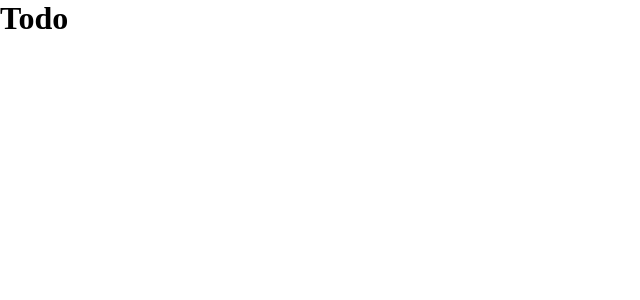
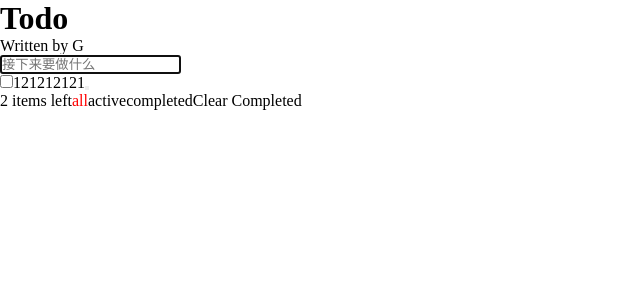
Before and after one commit to koory1st/vue-webpack, a Vue app: page / in a window 1280 px wide. Shown: the top 300 px of the page, without its empty margins (0-640 px from the left). Built offline with nearby package versions, Linux system fonts and the light colour scheme; the HTML template or start-up script is replaced by a standard one.

Commit message:
添加页面逻辑

```diff
--- a/package.json
+++ b/package.json
@@ -23,7 +23,8 @@
     "autoprefixer": "^9.5.1",
     "babel-core": "^6.26.3",
     "babel-helper-vue-jsx-merge-props": "^2.0.3",
-    "babel-loader": "^8.0.5",
+    "babel-loader": "^7.1.5",
+    "babel-plugin-syntax-jsx": "^6.18.0",
     "babel-plugin-transform-vue-jsx": "^3.7.0",
     "babel-preset-env": "^1.7.0",
     "cross-env": "^5.2.0",
--- a/src/app.vue
+++ b/src/app.vue
@@ -2,14 +2,21 @@
   <div id="app">
     <div id="cover"></div>
     <Header></Header>
+    <Footer></Footer>
+    <Todo></Todo>
   </div>
 </template>
 
 <script>
 import Header from "./todo/header.vue";
+import Footer from "./todo/footer.jsx";
+import Todo from "./todo/todo.vue";
+
 export default {
   components: {
-    Header
+    Header,
+    Footer,
+    Todo
   }
 };
 </script>
--- a/src/todo/footer.jsx
+++ b/src/todo/footer.jsx
@@ -0,0 +1,14 @@
+export default {
+  data() {
+    return {
+      author: "G"
+    };
+  },
+  render() {
+    return (
+      <div id="footer">
+        <span>Written by {this.author}</span>
+      </div>
+    );
+  }
+};
--- a/src/todo/item.vue
+++ b/src/todo/item.vue
@@ -0,0 +1,21 @@
+<template>
+  <div :class="['todo-item', todo.completed? 'completed': '' ]">
+    <input type="checkbox" class="toggle" v-model="todo.completed">
+    <label>{{todo.content}}</label>
+    <button class="destroy" @click="deleteTodo"></button>
+  </div>
+</template>
+
+<script>
+export default {
+  props: {
+    todo: {
+      type: Object,
+      required: true
+    }
+  },
+  methods: {
+    deleteTodo() {}
+  }
+};
+</script>
--- a/src/todo/tabs.vue
+++ b/src/todo/tabs.vue
@@ -0,0 +1,40 @@
+<template>
+  <div class="helper">
+    <span class="left">2 items left</span>
+    <span class="tabs">
+      <span
+        v-for="state in states"
+        :key="state"
+        :class="[filter === state ? 'active': '']"
+        @click="toggoleFilter(state)"
+      >{{state}}</span>
+    </span>
+    <span class="clear" @click="clearAllCompleted">Clear Completed</span>
+  </div>
+</template>
+
+<script>
+export default {
+  props: {
+    filter: {
+      type: String,
+      required: true
+    }
+  },
+  data() {
+    return {
+      states: ["all", "active", "completed"]
+    };
+  },
+  methods: {
+    clearAllCompleted() {},
+    toggoleFilter() {}
+  }
+};
+</script>
+
+<style lang="stylus" scoped>
+.active {
+  color: red;
+}
+</style>
--- a/src/todo/todo.vue
+++ b/src/todo/todo.vue
@@ -0,0 +1,37 @@
+<template>
+  <section class="real-app">
+    <input
+      type="text"
+      class="add-input"
+      autofocus="autofocus"
+      placeholder="接下来要做什么"
+      @keyup="addTodo"
+    >
+    <Item :todo="todo"></Item>
+    <Tabs :filter="filter"></Tabs>
+  </section>
+</template>
+
+<script>
+import Item from "./item.vue";
+import Tabs from "./tabs.vue";
+export default {
+  data() {
+    return {
+      todo: {
+        id: 0,
+        content: "121212121",
+        completed: false
+      },
+      filter: "all"
+    };
+  },
+  components: {
+    Item,
+    Tabs
+  },
+  methods: {
+    addTodo() {}
+  }
+};
+</script>
```
Also changed, not shown: 1 other file (tests, documents, lock files or other folders).
